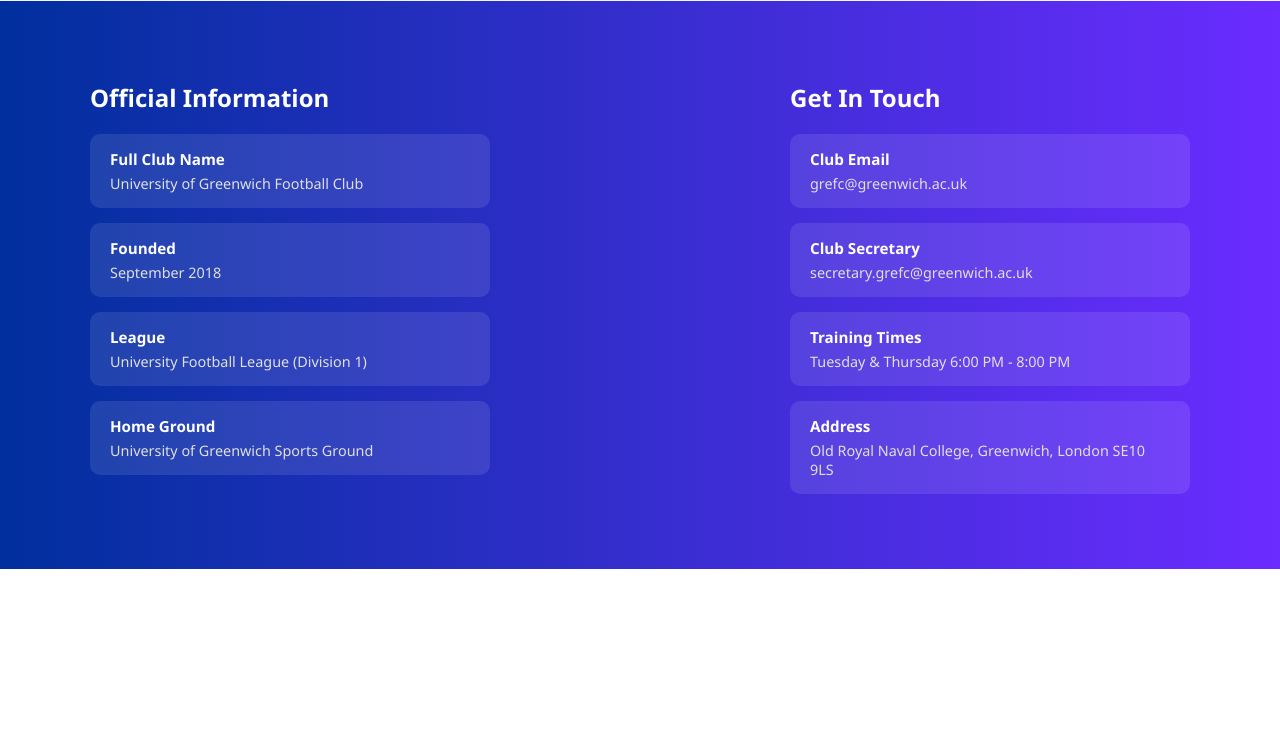
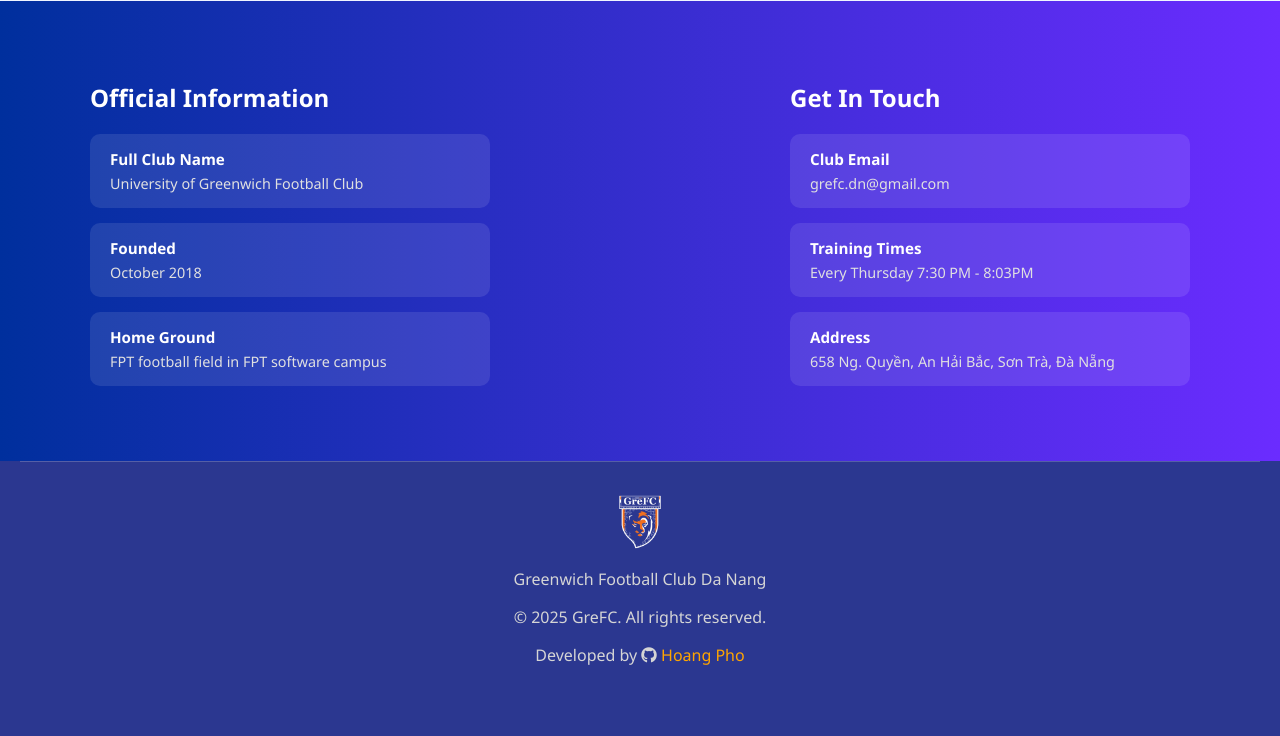
Before and after one commit to HoangPho2212/Greenwich-Football-Club-Official, a PHP site: page /club.php in a window 1280 px wide. Shown: the part 2549-3285 px from the top of the page. Before the commit the page ends 3118 px from the top, so only its background shows below. Run offline with PHP 8.4, Linux system fonts and the light colour scheme.

Commit message:
add footer

```diff
--- a/club.php
+++ b/club.php
@@ -169,40 +169,40 @@
                 </div>
                 <div class="info-card">
                     <strong>Founded</strong>
-                    <p>September 2018</p>
-                </div>
-                <div class="info-card">
-                    <strong>League</strong>
-                    <p>University Football League (Division 1)</p>
+                    <p>October 2018</p>
                 </div>
                 <div class="info-card">
                     <strong>Home Ground</strong>
-                    <p>University of Greenwich Sports Ground</p>
+                    <p>FPT football field in FPT software campus</p>
                 </div>
             </div>
-
             <div class="info-column">
                 <h2>Get In Touch</h2>
                 <div class="info-card">
                     <strong>Club Email</strong>
-                    <p>grefc@greenwich.ac.uk</p>
-                </div>
-                <div class="info-card">
-                    <strong>Club Secretary</strong>
-                    <p>secretary.grefc@greenwich.ac.uk</p>
+                    <p>grefc.dn@gmail.com</p>
                 </div>
                 <div class="info-card">
                     <strong>Training Times</strong>
-                    <p>Tuesday & Thursday 6:00 PM - 8:00 PM</p>
+                    <p>Every Thursday 7:30 PM - 8:03PM</p>
                 </div>
                 <div class="info-card">
                     <strong>Address</strong>
-                    <p>Old Royal Naval College, Greenwich, London SE10 9LS</p>
+                    <p>658 Ng. Quyền, An Hải Bắc, Sơn Trà, Đà Nẵng</p>
                 </div>
             </div>
         </div>
     </section>
 
+    <footer style="padding-top: 0;">
+        <div class="footer-bottom">
+            <img class="footer-logo" src="img/AVATA-GreFC.png" alt="logo of Gre FC">
+            <p>Greenwich Football Club Da Nang</p>
+            <p>© 2025 GreFC. All rights reserved.</p>
+            <p>Developed by <i class="fa-brands fa-github"></i> <a href="https://github.com/HoangPho2212">Hoang Pho</a></p>
+        </div>
+    </footer>
+
 </body>
 
 </html>
```
